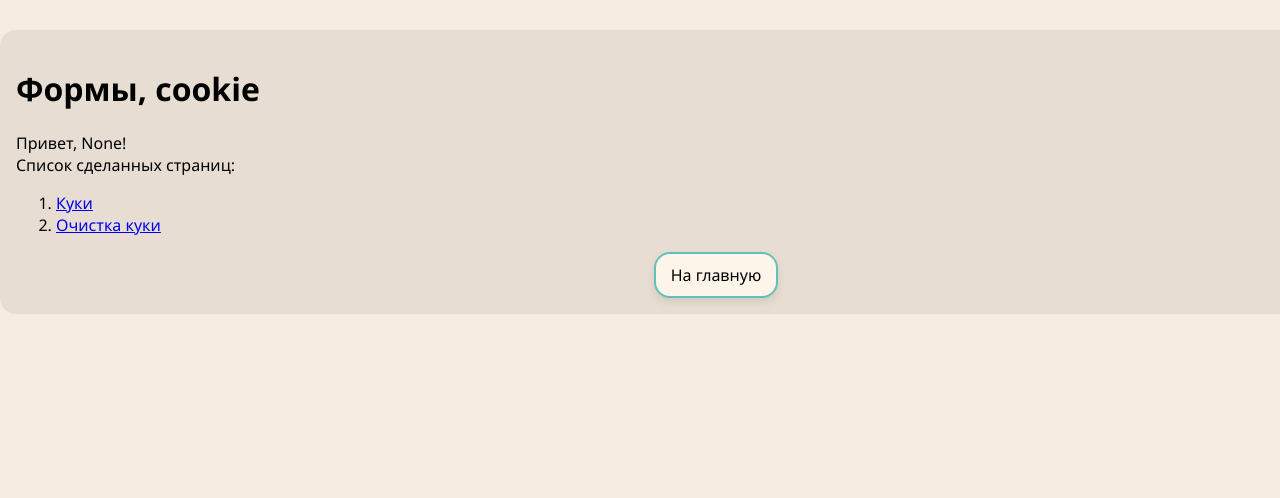
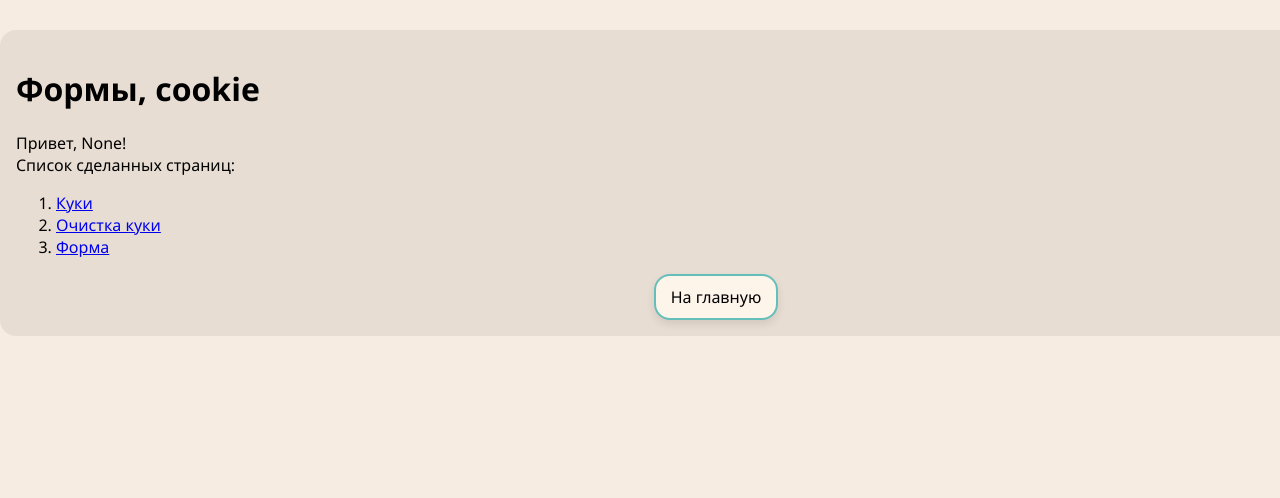
Before and after one commit to nesssai/web-back-labs, a Flask app: page /lab3/ in a window 1280 px wide; the page is wider, and only the part inside the window is pictured. Shown: the part 62-560 px from the top of that part. Run offline with Flask 3, Linux system fonts and the light colour scheme.

Commit message:
Корректировка пола

```diff
--- a/templates/lab3/form1.html
+++ b/templates/lab3/form1.html
@@ -9,7 +9,7 @@
     <h2>Добро пожаловать на сайт начинающего бэкенд-разработчика зумера!</h2>
 
     <div>Ваш возраст: {{ age }}</div>
-    <div>Ваш пол: {{ sex }}</div>
+    <div>Ваш пол: {{ 'Мужской' if sex == 'male' else 'Женский' }}</div>
 
     <div>
         <a href="/lab3/form1">Очистить</a>
--- a/templates/lab3/lab3.html
+++ b/templates/lab3/lab3.html
@@ -20,5 +20,8 @@
         <li>
             <a href="/lab3/del_cookie">Очистка куки</a>
         </li>
+        <li>
+            <a href="/lab3/form1">Форма</a>
+        </li>
     </ol>
 {% endblock %}
```
